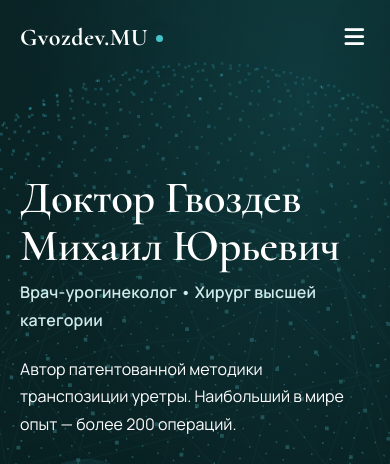
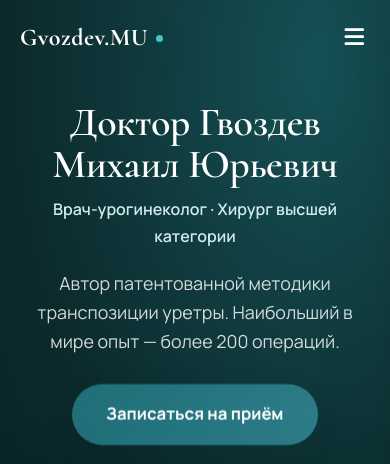
Before and after one commit to danya257/urogineco, a Django app: page / in a window 390 px wide. Shown: the top 464 px of the page. Run offline with Django 5.2, Linux system fonts and the light colour scheme; data comes from the database, SQL or seed files in the repository; data that the repository does not hold is empty; some libraries are stand-ins or nearby versions.

Commit message:
redesign: герой = видео-визитка врача (убран нерелевантный 3D)
По замечаниям: 3D-сфера красивая, но не в тему для уролога —
убрана совсем (Three.js больше не грузится). Герой пересобран под то,
что хотел врач: слева имя/подзаголовок/текст/кнопки, справа — видео-визитка
(пока не загружена — фото врача с подписью «сюда встанет видео»).
В Кабинет → «Главный экран» добавлена загрузка видео (.mp4).

Co-Authored-By: Claude Opus 4.8 <noreply@anthropic.com>

```diff
--- a/core/cabinet.py
+++ b/core/cabinet.py
@@ -165,7 +165,9 @@ def cabinet_hero(request):
     return render(request, 'cabinet/form_page.html', {
         'form': form,
         'page_title': 'Главный экран',
-        'page_hint': 'Это самый верх сайта: ваше имя, подпись и кнопка записи.',
+        'page_hint': 'Самый верх сайта: имя, подпись, кнопка и видео-визитка. '
+                     'Чтобы на сайте появилось видео — загрузите файл .mp4 в поле «Видео-визитка». '
+                     'Пока видео нет — показывается фотография.',
         'has_files': True,
     })
 
--- a/core/static/css/main.css
+++ b/core/static/css/main.css
@@ -189,53 +189,75 @@ section.visible .reveal, .reveal.visible { opacity: 1; transform: none; }
 }
 .eyebrow::before { content: ""; width: 26px; height: 1.5px; background: var(--gold); }
 
-/* ============ HERO ============ */
+/* ============ HERO (видео-визитка врача) ============ */
 #hero {
   min-height: 100svh; display: grid; align-items: center;
   color: #fff; padding: 0; overflow: hidden;
-  background: radial-gradient(120% 90% at 78% 12%, var(--teal-700) 0%, var(--teal-900) 55%, #081f21 100%);
+  background-color: #0C2A2C;
+  background-image: radial-gradient(130% 100% at 82% 8%, var(--teal-700) 0%, var(--teal-900) 60%, #081f21 100%);
 }
-#hero-canvas { position: absolute; inset: 0; width: 100%; height: 100%; z-index: 0; display: block; }
-#hero .container { position: relative; z-index: 2; padding-top: 120px; padding-bottom: 80px; }
-#hero::after {
-  content: ""; position: absolute; inset: 0; z-index: 1; pointer-events: none;
-  background: linear-gradient(90deg, rgba(8,31,33,.72) 0%, rgba(8,31,33,.30) 42%, rgba(8,31,33,0) 70%);
+.hero-grid {
+  display: grid; grid-template-columns: 1.05fr .95fr; gap: 54px; align-items: center;
+  position: relative; z-index: 2; padding-top: 124px; padding-bottom: 72px;
 }
 #hero h1 {
-  color: #fff; font-size: clamp(2.8rem, 7vw, 6rem); font-weight: 600; max-width: 16ch;
-  text-wrap: balance; margin-bottom: .2em;
+  color: #fff; font-size: clamp(2.5rem, 5vw, 4.8rem); font-weight: 600; max-width: 14ch;
+  text-wrap: balance; margin-bottom: .25em; line-height: 1.04;
 }
 #hero .subtitle {
-  font-family: var(--font-body); font-weight: 600; font-size: clamp(1rem, 1.7vw, 1.35rem);
-  color: var(--aqua-soft); letter-spacing: .01em; margin-bottom: 1.4rem;
+  font-family: var(--font-body); font-weight: 600; font-size: clamp(1rem, 1.5vw, 1.3rem);
+  color: var(--aqua-soft); margin-bottom: 1.2rem;
 }
-#hero > .container > div:not(.subtitle):not(.hero-video) { color: rgba(255,255,255,.82); max-width: 52ch; font-size: 1.1rem; }
-#hero .avatar {
-  width: 132px; height: 132px; border-radius: 50%; object-fit: cover;
-  border: 3px solid rgba(255,255,255,.18); margin: 1.8rem 0;
-  box-shadow: 0 18px 50px rgba(0,0,0,.4), 0 0 0 8px rgba(70,194,201,.10);
+.hero-desc { color: rgba(255,255,255,.82); font-size: 1.12rem; max-width: 44ch; margin-bottom: 1.8rem; line-height: 1.6; }
+.hero-actions { display: flex; gap: 14px; flex-wrap: wrap; align-items: center; }
+#hero .btn { font-size: 1.05rem; padding: 16px 34px; }
+.btn-hero-ghost { background: transparent; border: 1.6px solid rgba(255,255,255,.42); color: #fff; box-shadow: none; }
+.btn-hero-ghost::before { display: none; }
+.btn-hero-ghost:hover { background: rgba(255,255,255,.12); border-color: #fff; color: #fff; }
+
+.hero-media { position: relative; }
+.hero-video-el, .hero-photo {
+  width: 100%; border-radius: var(--radius-lg); overflow: hidden; margin: 0;
+  box-shadow: 0 34px 80px rgba(0,0,0,.5), 0 0 0 1px rgba(255,255,255,.08);
+  border: 1px solid rgba(255,255,255,.12);
 }
-#hero .btn { margin-top: 1.4rem; font-size: 1.05rem; padding: 16px 38px; }
+.hero-video-el { display: block; aspect-ratio: 4 / 3; object-fit: cover; background: #06100f; }
+.hero-photo { position: relative; }
+.hero-photo img { width: 100%; aspect-ratio: 4 / 3; object-fit: cover; display: block; }
+.hero-photo figcaption {
+  position: absolute; left: 0; right: 0; bottom: 0; padding: 16px;
+  background: linear-gradient(transparent, rgba(6,16,15,.92));
+  color: rgba(255,255,255,.9); font-size: .92rem; text-align: center;
+}
+
+@media (max-width: 920px) {
+  .hero-grid { grid-template-columns: 1fr; gap: 34px; text-align: center; padding-top: 110px; padding-bottom: 54px; }
+  #hero h1 { max-width: none; }
+  .hero-desc { margin-left: auto; margin-right: auto; }
+  .hero-actions { justify-content: center; }
+  .hero-media { max-width: 520px; margin: 0 auto; }
+}
+
 .hero-scroll-hint {
-  position: absolute; left: 50%; bottom: 30px; transform: translateX(-50%);
-  z-index: 2; color: rgba(255,255,255,.55); font-size: .72rem; letter-spacing: .2em;
+  position: absolute; left: 50%; bottom: 26px; transform: translateX(-50%);
+  z-index: 2; color: rgba(255,255,255,.5); font-size: .72rem; letter-spacing: .2em;
   text-transform: uppercase; display: flex; flex-direction: column; align-items: center; gap: 8px;
 }
 .hero-scroll-hint::after {
-  content: ""; width: 1px; height: 38px; background: linear-gradient(rgba(255,255,255,.5), transparent);
+  content: ""; width: 1px; height: 36px; background: linear-gradient(rgba(255,255,255,.5), transparent);
   animation: scrollPulse 2s var(--ease) infinite;
 }
+@media (max-width: 920px) { .hero-scroll-hint { display: none; } }
 @keyframes scrollPulse { 0%,100%{ transform: scaleY(.4); opacity:.4 } 50%{ transform: scaleY(1); opacity:1 } }
 
 /* hero staggered entrance */
-@keyframes heroIn { from { opacity: 0; transform: translateY(28px); } to { opacity: 1; transform: none; } }
-#hero .container > * { animation: heroIn 1s var(--ease-out) backwards; }
-#hero .container > *:nth-child(1) { animation-delay: .15s; }
-#hero .container > *:nth-child(2) { animation-delay: .28s; }
-#hero .container > *:nth-child(3) { animation-delay: .41s; }
-#hero .container > *:nth-child(4) { animation-delay: .54s; }
-#hero .container > *:nth-child(5) { animation-delay: .67s; }
-#hero .container > *:nth-child(6) { animation-delay: .80s; }
+@keyframes heroIn { from { opacity: 0; transform: translateY(26px); } to { opacity: 1; transform: none; } }
+.hero-copy > *, .hero-media { animation: heroIn .9s var(--ease-out) backwards; }
+.hero-copy > *:nth-child(1) { animation-delay: .12s; }
+.hero-copy > *:nth-child(2) { animation-delay: .24s; }
+.hero-copy > *:nth-child(3) { animation-delay: .36s; }
+.hero-copy > *:nth-child(4) { animation-delay: .48s; }
+.hero-media { animation-delay: .30s; }
 
 /* ============ STATS BAND ============ */
 .stats-band { background: var(--teal-900); color: #fff; padding: clamp(46px, 6vw, 78px) 0; position: relative; z-index: 1; }
--- a/core/static/js/main.js
+++ b/core/static/js/main.js
@@ -11,7 +11,6 @@
     if (!reduced) magneticButtons();
     mobileMenu();
     smoothScroll();
-    if (!reduced) heroScene();
   });
 
   /* ---------- Header scroll state + progress bar ---------- */
--- a/core/templates/base.html
+++ b/core/templates/base.html
@@ -10,7 +10,7 @@
     <link rel="preconnect" href="https://fonts.googleapis.com">
     <link rel="preconnect" href="https://fonts.gstatic.com" crossorigin>
     <link rel="stylesheet" href="https://fonts.googleapis.com/css2?family=Cormorant:wght@500;600;700&family=Manrope:wght@400;500;600;700;800&display=swap">
-    <link rel="stylesheet" href="{% static 'css/main.css' %}?v=10">
+    <link rel="stylesheet" href="{% static 'css/main.css' %}?v=11">
     {% block extra_css %}{% endblock %}
 </head>
 <body>
@@ -65,9 +65,8 @@
         </div>
     </footer>
 
-    <script src="{% static 'js/vendor/three.min.js' %}?v=8"></script>
-    <script src="{% static 'js/vendor/lenis.min.js' %}?v=8"></script>
-    <script src="{% static 'js/main.js' %}?v=10"></script>
+    <script src="{% static 'js/vendor/lenis.min.js' %}?v=11"></script>
+    <script src="{% static 'js/main.js' %}?v=11"></script>
     {% block extra_js %}{% endblock %}
 </body>
 </html>
--- a/core/templates/index.html
+++ b/core/templates/index.html
@@ -56,32 +56,29 @@
 {% block content %}
 <!-- Hero -->
 <section id="hero">
-  <canvas id="hero-canvas"></canvas>
-  <div class="container">
-    {% if hero %}
-      <h1>{{ hero.title }}</h1>
-      <div class="subtitle">{{ hero.subtitle }}</div>
-      {% if hero.description %}<div>{{ hero.description|safe }}</div>{% endif %}
+  <div class="container hero-grid">
+    <div class="hero-copy">
+      <h1>{{ hero.title|default:"Доктор Гвоздев Михаил Юрьевич" }}</h1>
+      <div class="subtitle">{{ hero.subtitle|default:"Врач-урогинеколог · Хирург высшей категории" }}</div>
+      <div class="hero-desc">{% if hero.description %}{{ hero.description|safe }}{% else %}Автор патентованной методики транспозиции уретры. Наибольший в мире опыт — более 200 операций.{% endif %}</div>
+      <div class="hero-actions">
+        <a href="#contact" class="btn">{{ hero.cta_text|default:"Записаться на приём" }}</a>
+        {% if hero.video_file %}<a href="#hero-video" class="btn btn-hero-ghost">▶&nbsp;Смотреть видео</a>{% endif %}
+      </div>
+    </div>
+    <div class="hero-media">
       {% if hero.video_file %}
-        <div class="hero-video">
-          <video controls preload="metadata">
-            <source src="{{ hero.video_file.url }}" type="video/mp4">
-            Ваш браузер не поддерживает видео.
-          </video>
-        </div>
-      {% elif hero.image %}
-        <img src="{{ hero.image.url }}" alt="Доктор Гвоздев М.Ю." class="avatar">
+        <video id="hero-video" class="hero-video-el" controls preload="metadata"{% if hero.image %} poster="{{ hero.image.url }}"{% endif %}>
+          <source src="{{ hero.video_file.url }}" type="video/mp4">
+          Ваш браузер не поддерживает видео.
+        </video>
       {% else %}
-        <img src="https://www.emcmos.ru/upload/iblock/4a0/%D0%93%D0%B2%D0%BE%D0%B7%D0%B4%D0%B5%D0%B2_700x700.jpg" alt="Доктор Гвоздев М.Ю." class="avatar">
+        <figure class="hero-photo">
+          <img src="{% if hero.image %}{{ hero.image.url }}{% else %}https://www.emcmos.ru/upload/iblock/4a0/%D0%93%D0%B2%D0%BE%D0%B7%D0%B4%D0%B5%D0%B2_700x700.jpg{% endif %}" alt="Доктор Гвоздев М.Ю.">
+          <figcaption>Сюда встанет видео-визитка врача</figcaption>
+        </figure>
       {% endif %}
-      <a href="#contact" class="btn">{{ hero.cta_text|default:"Записаться на приём" }}</a>
-    {% else %}
-      <h1>Доктор Гвоздев Михаил Юрьевич</h1>
-      <div class="subtitle">Врач-урогинеколог • Хирург высшей категории</div>
-      <p>Автор патентованной методики транспозиции уретры. Наибольший в мире опыт — более 200 операций.</p>
-      <img src="https://www.emcmos.ru/upload/iblock/4a0/%D0%93%D0%B2%D0%BE%D0%B7%D0%B4%D0%B5%D0%B2_700x700.jpg" alt="Доктор Гвоздев М.Ю." class="avatar">
-      <a href="#contact" class="btn">Записаться на приём</a>
-    {% endif %}
+    </div>
   </div>
   <div class="hero-scroll-hint">Листайте вниз</div>
 </section>
```
Also changed, not shown: core/forms.py (+5 -3 lines).
